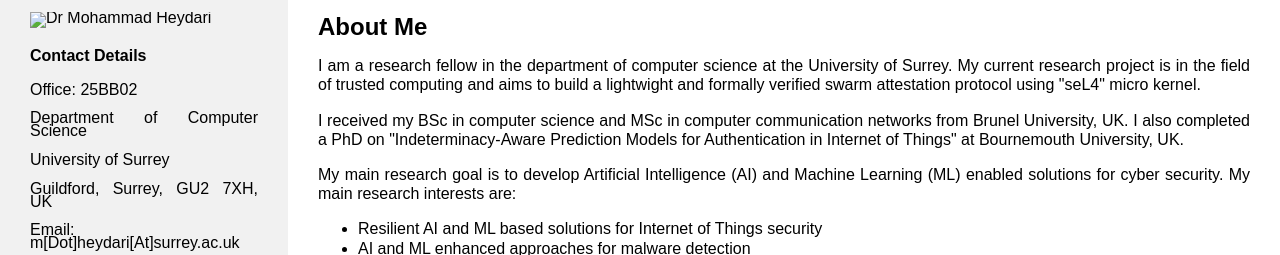
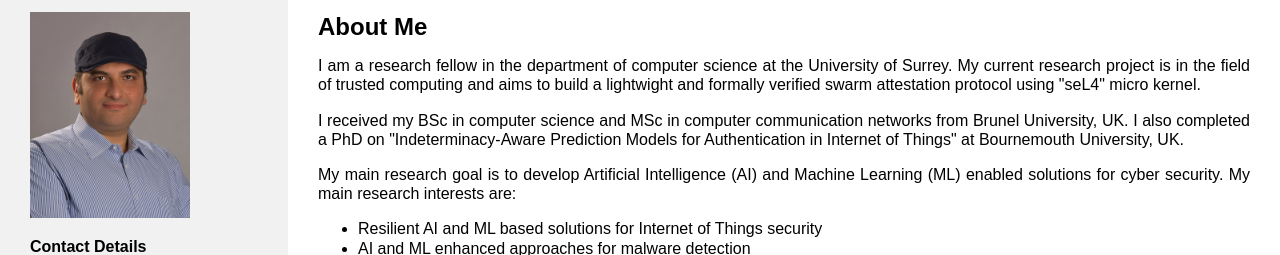
Before and after one commit to heydari-m/web, a plain HTML site: page index.html in a window 1280 px wide. Shown: the part 114-369 px from the top of the page. Drawn offline with Linux system fonts and the light colour scheme.

Commit message:
Update index.html

```diff
--- a/index.html
+++ b/index.html
@@ -113,7 +113,7 @@ margin-left: 27px;
   <div class="side">
     <h3 style=>Mohammad Heydari</h3>
 
-    <img src="/web//pics/Heydari.jpg" alt="Dr Mohammad Heydari" style="width:70%">
+    <img src="/web/pics/Heydari.jpg" alt="Dr Mohammad Heydari" style="width:70%">
     <h4 style="text-align:justify">Contact Details</h4>
     <p style="text-align:justify">Office: 25BB02</p>
     <p style="text-align:justify">Department of Computer Science</p>
```
